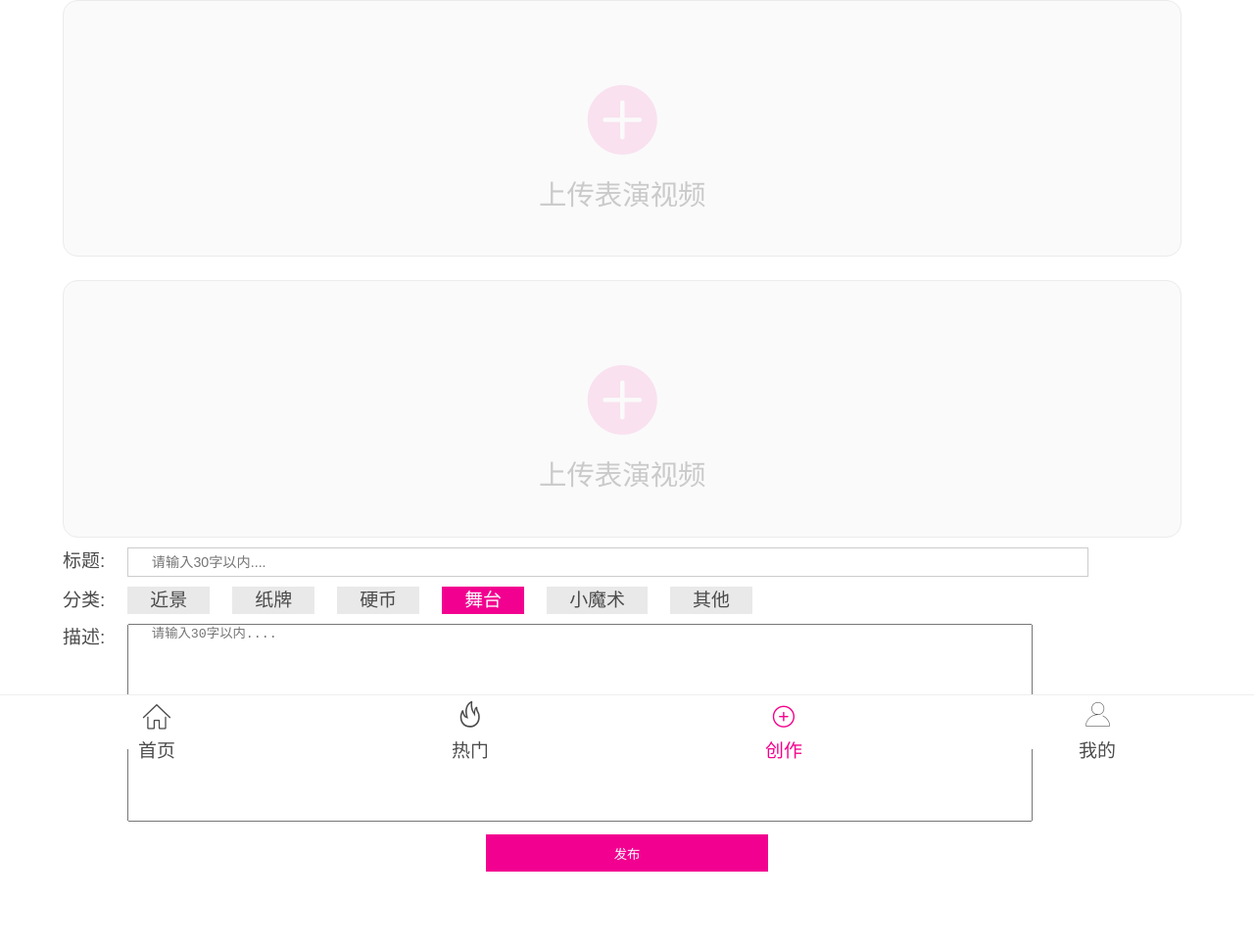
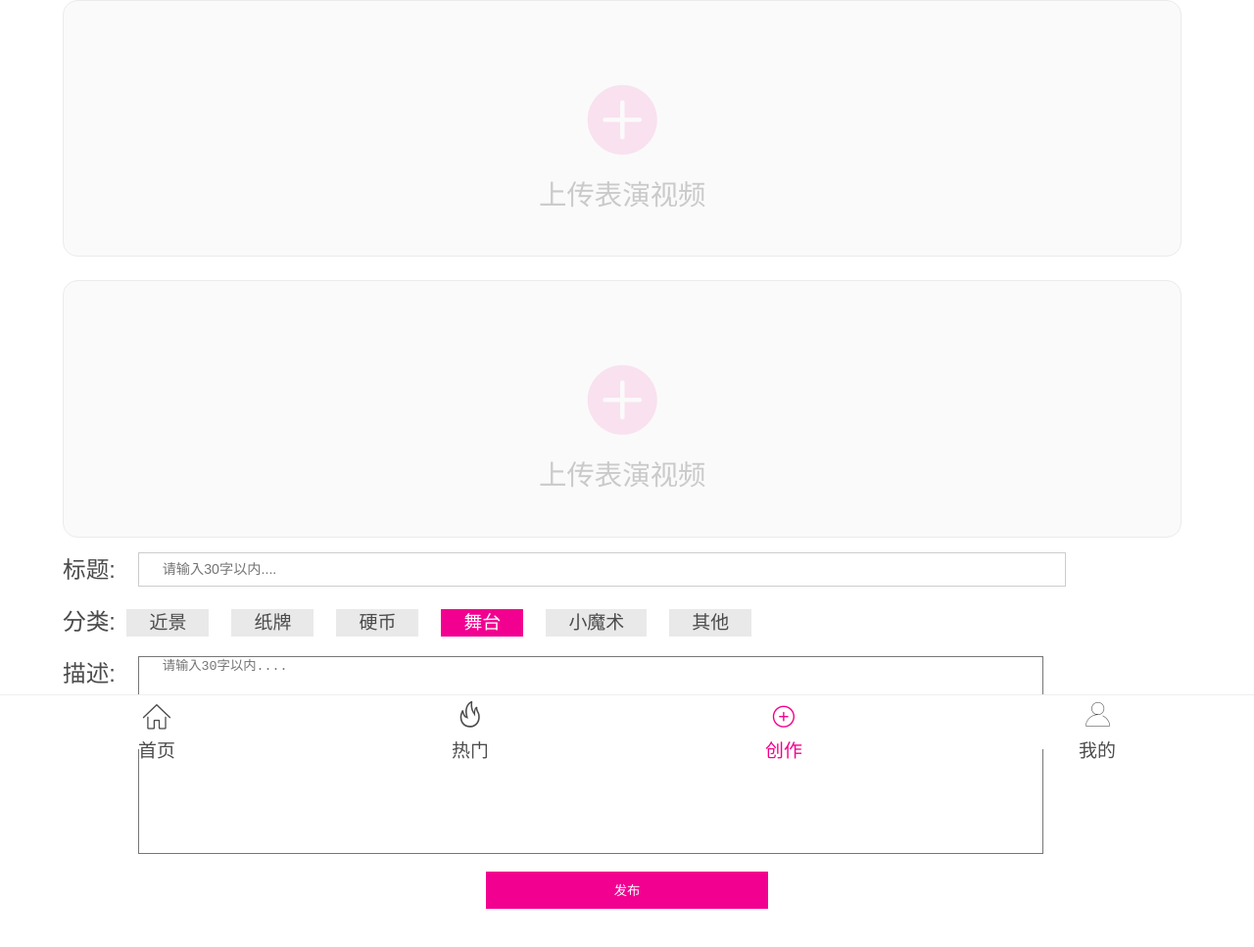
Before and after one commit to woaichitudou/test, a plain HTML site: page issue.html in a window 1280 px wide. Shown: the part 35-1002 px from the top of the page at 98% size. Drawn offline with Linux system fonts and the light colour scheme.

Commit message:
11111sas

```diff
--- a/css/style.css
+++ b/css/style.css
@@ -226,18 +226,18 @@ body{
 }
 .form-box{
     width: 100%;
-    margin:10px 0;
+    margin:15px 0;
     overflow: hidden;
 }
 .form-box label{
-    font-size: 0.8rem;
+    font-size: 1rem;
     color: #4b4b4b;
     float: left;
-    line-height: 1.2rem;
+    line-height: 1.6rem;
 }
 .form-box input{
-    width: 85%;
-    height:1.2rem;
+    width: 82%;
+    height:1.4rem;
     border: none;
     line-height: 20px;
     border: 1px solid #ccc;
@@ -257,8 +257,9 @@ body{
     float: left;
     color: #4b4b4b;
     background: #e9e9e9;
-    margin-left: 2%;
+    margin-left: ;
     padding: 0 2%;
+    margin:5px 1%;
 }
 .atv{
     background: #f20090!important;
@@ -271,13 +272,13 @@ body{
     text-indent: 1rem;
     line-height: 20px;
     outline:none;
-    webkit-appearance :none;
+    -webkit-appearance:none;
     resize:none;
 }
 .form-box button{
     margin:0 auto;
     display: block;
-    webkit-appearance :none;
+    -webkit-appearance :none;
     width: 25%;
     height: 1.6rem;
     border: none;
```
